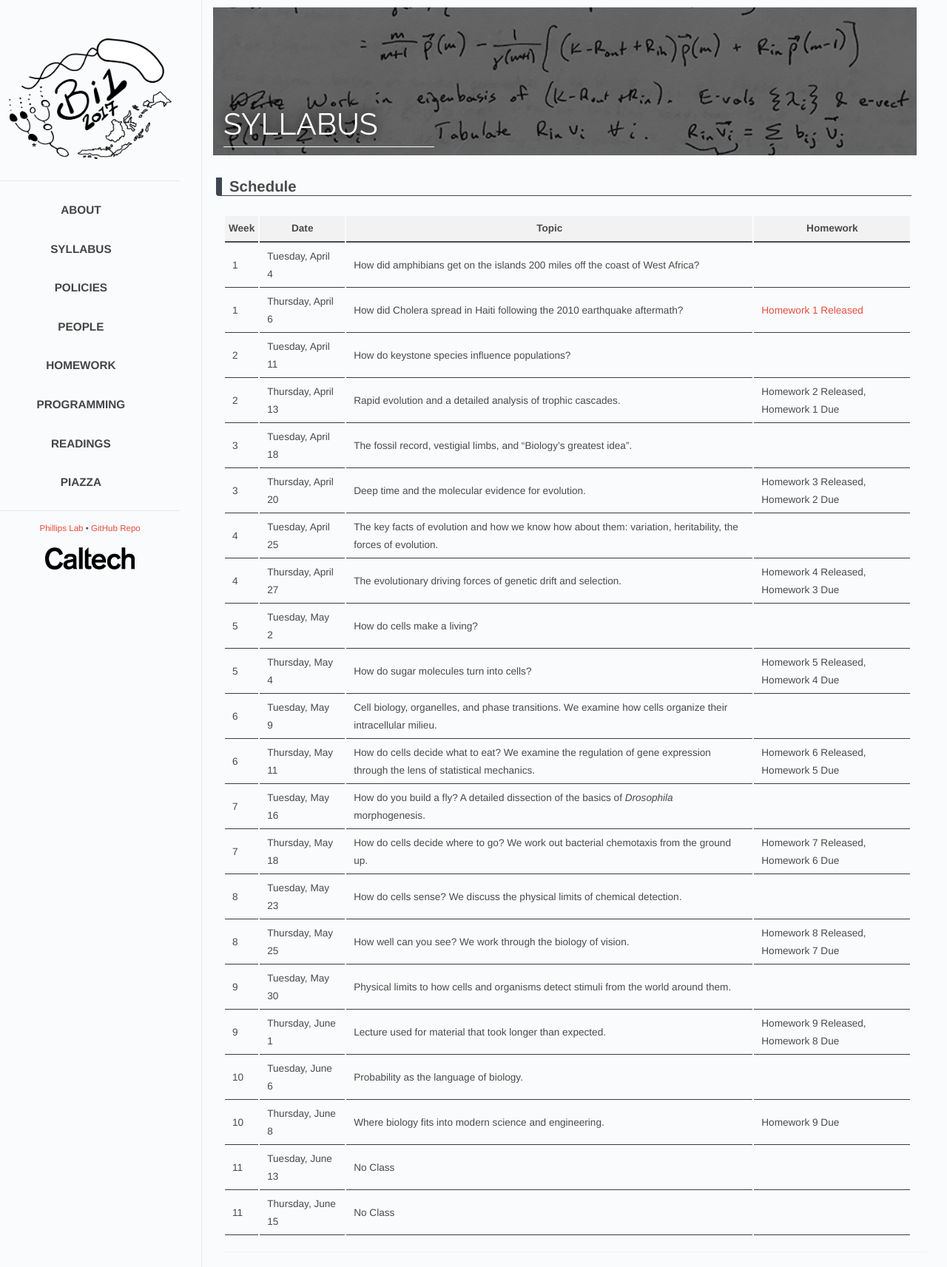
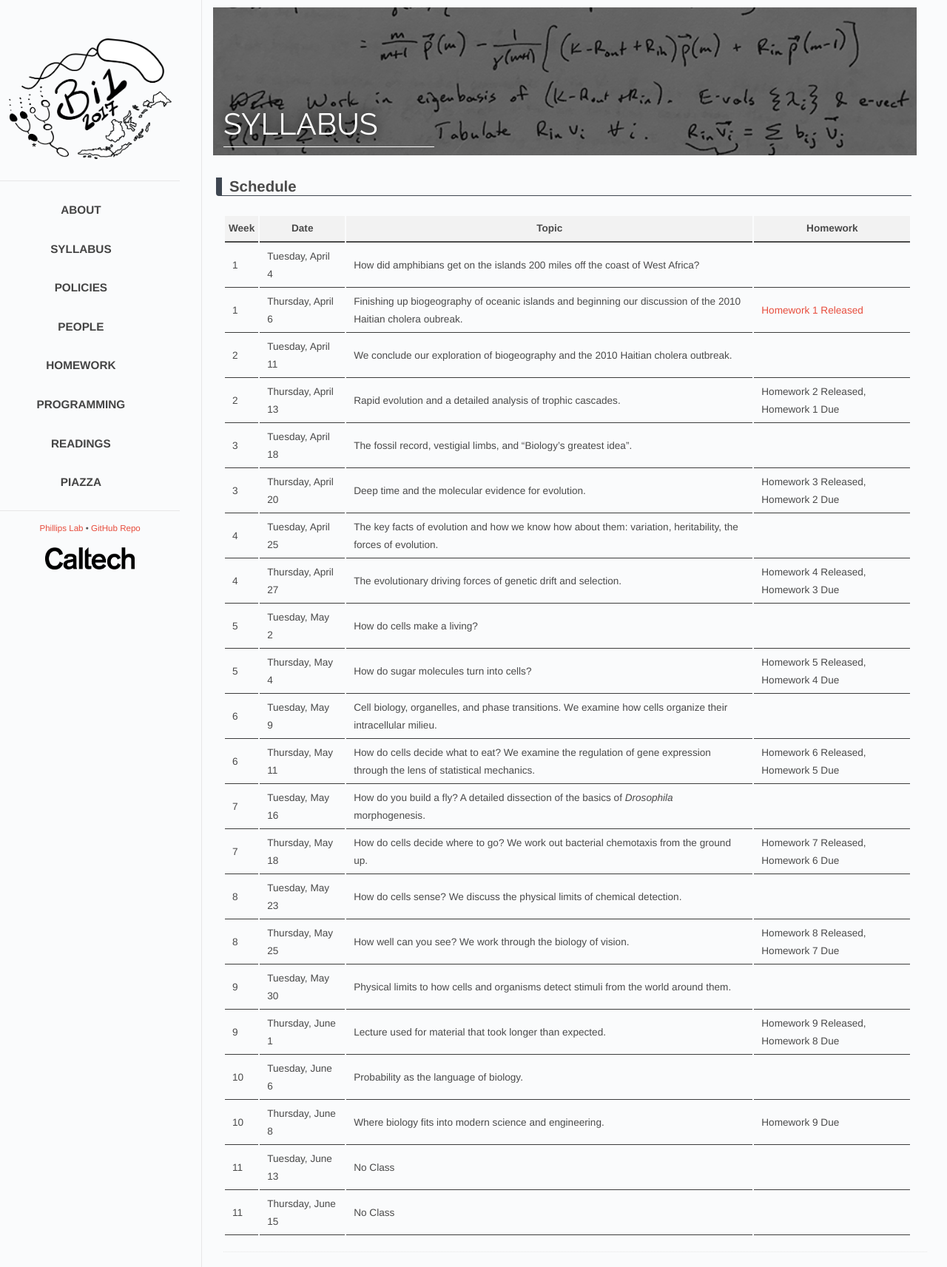
Before and after one commit to RPGroup-PBoC/bi1, a Jekyll site: the page built from _posts/2017-01-30-syllabus.md, in a window 1280 px wide. Shown: the whole page at 74% size. Built offline with Jekyll 4.4.1, drawn with Linux system fonts in a browser that asks for light colours.

Commit message:
Updates to the syllabus and reading page

```diff
--- a/_posts/2017-01-30-syllabus.md
+++ b/_posts/2017-01-30-syllabus.md
@@ -12,8 +12,8 @@ permalink: syllabus
 | Week | Date | Topic | Homework |
 | -- | -- | -- | -- |
 | 1 | Tuesday, April 4 | How did amphibians get on the islands 200 miles off the coast of West Africa?| |
-| 1 | Thursday, April 6 | How did Cholera spread in Haiti following the 2010 earthquake aftermath? | [Homework 1 Released](http://www.rpgroup.caltech.edu/courses/bi1_2017/homework/hw1_biogeography_Sp2017.pdf) |
-| 2 | Tuesday, April 11 | How do keystone species influence populations?| |
+| 1 | Thursday, April 6 | Finishing up biogeography of oceanic islands and beginning our discussion of the 2010 Haitian cholera oubreak. | [Homework 1 Released](http://www.rpgroup.caltech.edu/courses/bi1_2017/homework/hw1_biogeography_Sp2017.pdf) |
+| 2 | Tuesday, April 11 | We conclude our exploration of biogeography and the 2010 Haitian cholera outbreak. | |
 | 2 | Thursday, April 13 | Rapid evolution and a detailed analysis of trophic cascades. | Homework 2 Released, Homework 1 Due |
 | 3 | Tuesday, April 18 | The fossil record, vestigial limbs, and "Biology's greatest idea". | |
 | 3 | Thursday, April 20 | Deep time and the molecular evidence for evolution. | Homework 3 Released, Homework 2 Due |
```
Also changed, not shown: _posts/2017-01-24-readings.md (+2 -1 lines).
